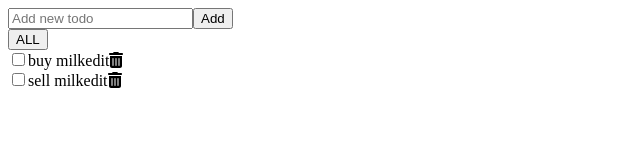
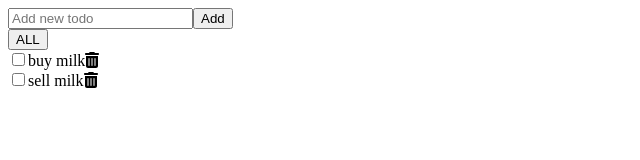
Before and after one commit to AyakaTsubouchi/vue-todo, a Vue app: page / in a window 1280 px wide. Shown: the top 160 px of the page, without its empty margins (0-640 px from the left). Built offline with nearby package versions, Linux system fonts and the light colour scheme.

Commit message:
added edit func

```diff
--- a/src/App.vue
+++ b/src/App.vue
@@ -1,5 +1,5 @@
 <template>
-  <div @click="finishEdit()">
+  <div>
     <div class="addTodo">
       <input v-model="newTodo" placeholder="Add new todo" />
       <button @click="addTodo">Add</button>
@@ -13,13 +13,13 @@
           id="item-list"
           class="row align-items-center"
         >
-          <li :class="{ completed: todo.completed, show: showAll }">
-            <input
+          <li class="input" :class="{ completed: todo.completed, show: showAll }">
+            <span @click="todo.isEdit = !todo.isEdit"><input
               type="checkbox"
               v-model="todo.completed"
               @click="todo.completed = !todo.completed"
             />{{ todo.title
-            }}<span @click="todo.isEdit = !todo.isEdit">edit</span
+            }}</span
             ><input v-if="todo.isEdit" v-model="todo.title" /><span
               @click="deleteTodo(todo.id)"
               ><font-awesome-icon icon="trash-can"
@@ -29,6 +29,7 @@
       </transition-group>
     </section>
   </div>
+
 </template>
 
 <script>
@@ -60,6 +61,9 @@ export default {
   },
   created() {},
   methods: {
+       onClickOutside() {
+      console.log("clicked outside");
+    },
     addTodo() {
       this.todos.push({
         id: this.todos.length + 1,
@@ -83,11 +87,9 @@ export default {
       }
     },
     finishEdit() {
-      // let editing=0;
-      // this.todos.map((todo) => (todo.isEdit ? editing++ : null));
-      // if(editing>0){
-      //    this.todos.map((todo) => (todo.isEdit = false));
-      // }
+     console.log('hi')
+         this.todos.map((todo) => (todo.isEdit = false));
+
     },
   },
   computed: {},
--- a/src/main.js
+++ b/src/main.js
@@ -7,5 +7,6 @@ import { FontAwesomeIcon } from '@fortawesome/vue-fontawesome'
 library.add(faUserSecret)
 library.add(faTrashCan)
 
+const app = createApp(App)
 
-createApp(App).component('font-awesome-icon', FontAwesomeIcon).mount('#app')
+app.component('font-awesome-icon', FontAwesomeIcon).mount('#app')
```
